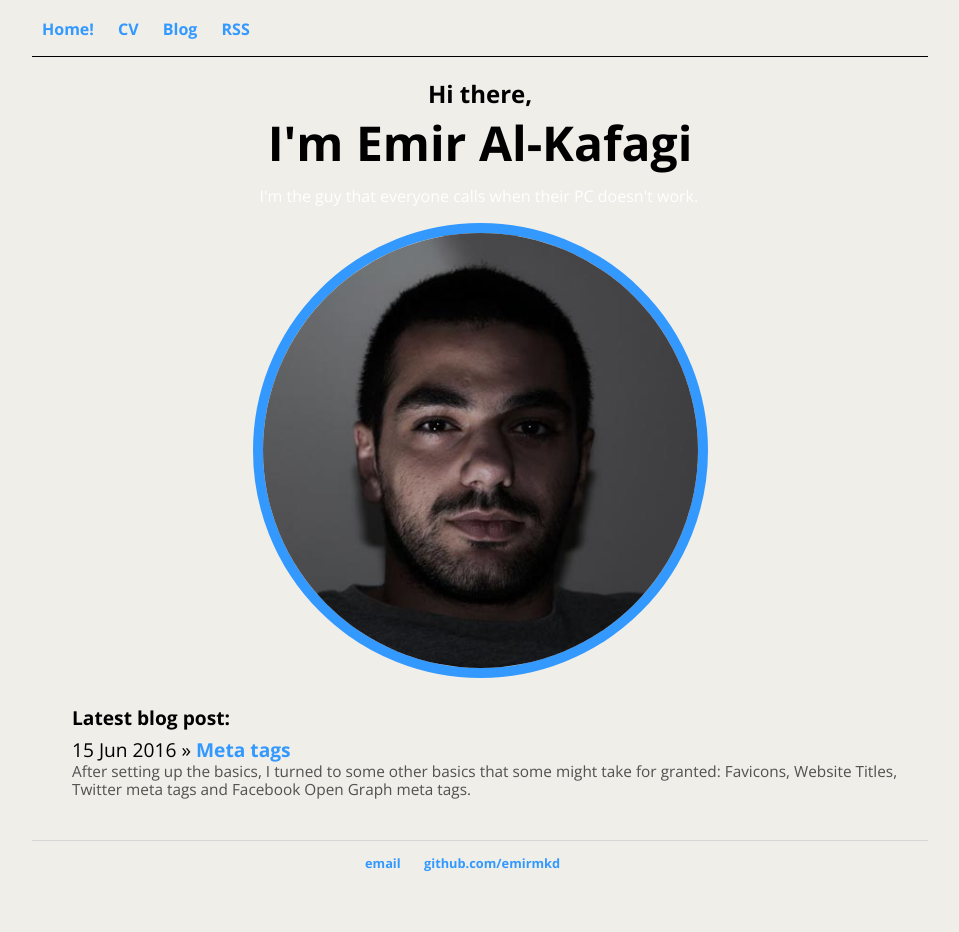
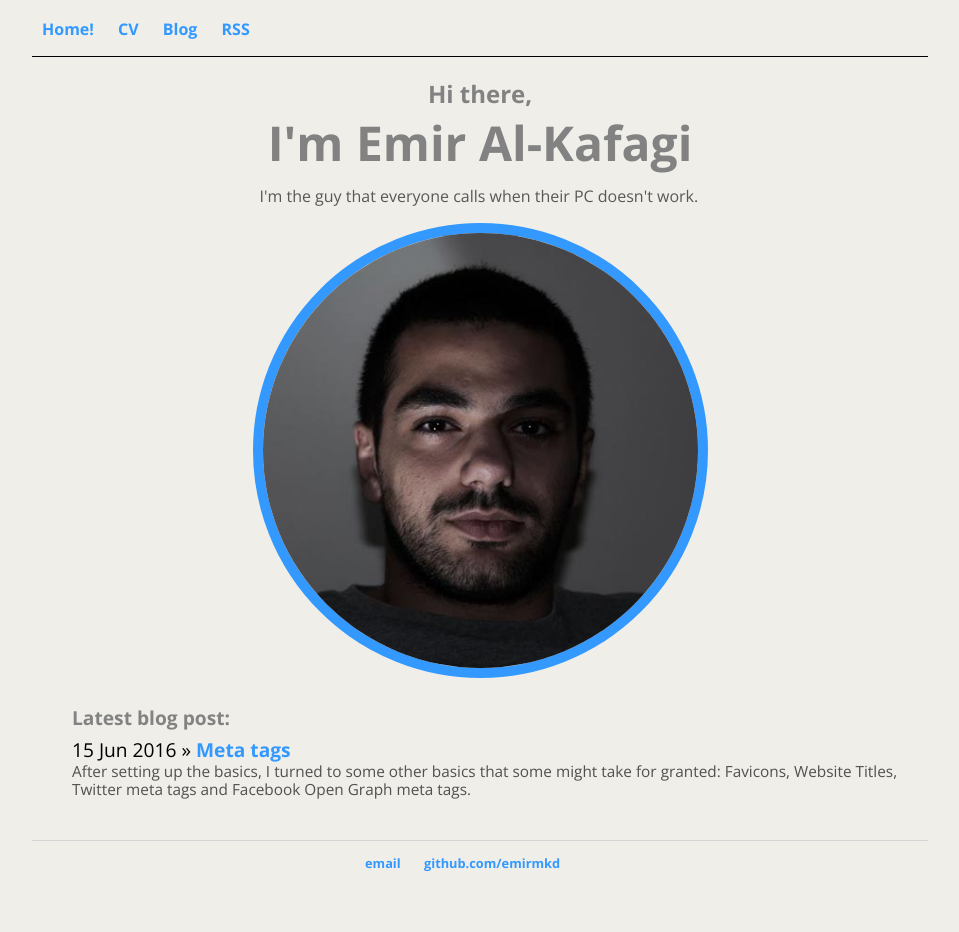
Before and after one commit to emirmkd/emirmkd.github.io, a Jekyll site: the page built from index.html, in a window 1280 px wide. Shown: the whole page, without its empty margins (160-1119 px from the left). Built offline with Jekyll 4.4.1, drawn with Linux system fonts in a browser that asks for light colours.

Commit message:
Update main.css

```diff
--- a/css/main.css
+++ b/css/main.css
@@ -51,7 +51,7 @@ h2 {
 p {
     font-size: 1em;
     line-height: 1.4em;
-    color: #fff;
+    color: #585858;
 }
 footer {
     border-top: 1px solid #d5d5d5;
@@ -227,3 +227,7 @@ a.sidebar-nav-item:focus {
     margin-right: 4rem;
   }
 }
+
+h1, h2, h3, h4 {
+    color: #828282;
+}
```
